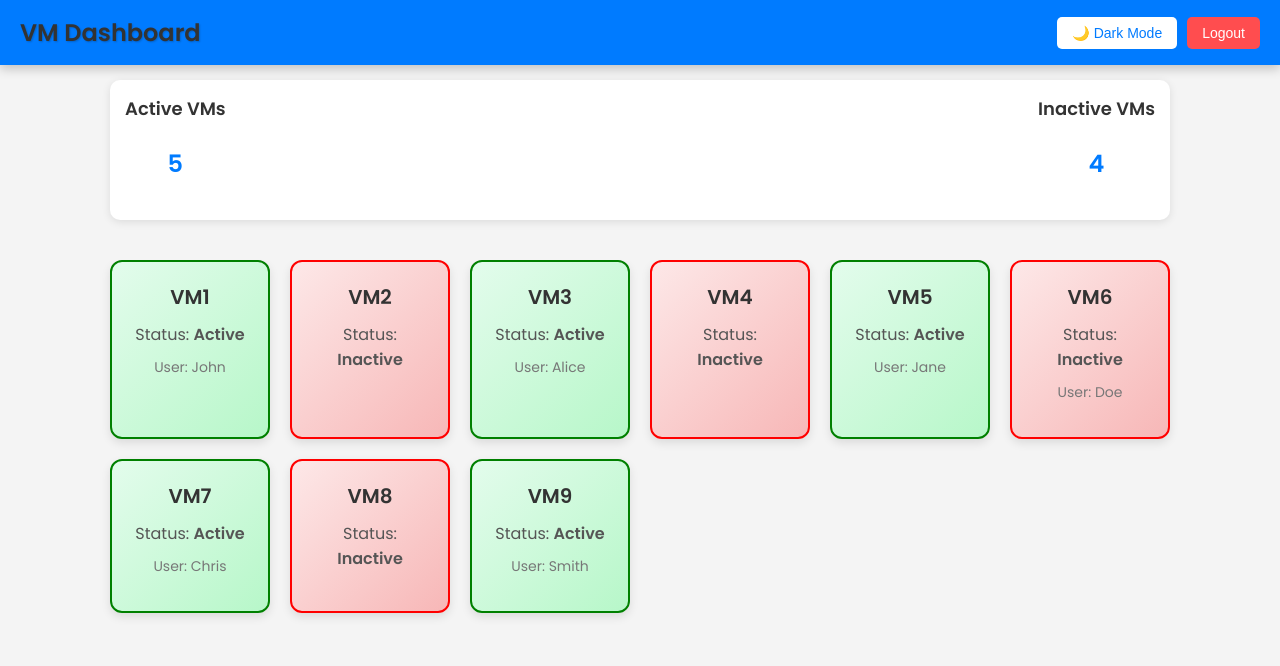
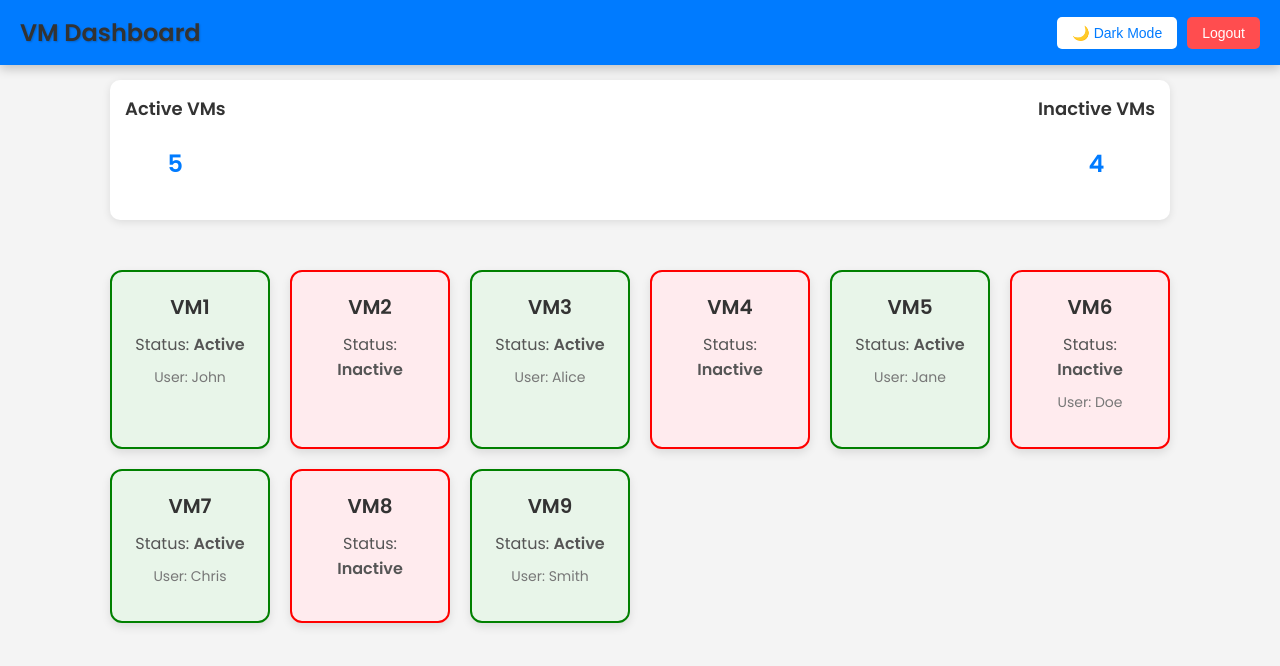
Before and after one commit to sujilagapi/vm-user-management-app, a React (Create React App) app in the folder frontend/: page /dashboard in a window 1280 px wide. Shown: the top 666 px of the page. Built offline with nearby package versions, Linux system fonts and the light colour scheme.

Commit message:
Almost ok

```diff
--- a/frontend/src/components/Dashboard.css
+++ b/frontend/src/components/Dashboard.css
@@ -95,7 +95,7 @@
 .vm-section {
     flex: 1;
     margin: 20px 0;
-    padding: 0 20px;
+    padding: 10px 20px;
     overflow-y: auto;
 }
 
--- a/frontend/src/index.css
+++ b/frontend/src/index.css
@@ -17,8 +17,8 @@
   --button-bg-color-dark: #bb86fc;
   --button-hover-bg-color-dark: #3700b3;
   --link-color-dark: #bb86fc;
-  --active-card-bg: linear-gradient(135deg, #e3fcec, #b7f7c9);
-  --inactive-card-bg: linear-gradient(135deg, #fde8e8, #f7b7b7);
+  --active-card-bg: #e8f5e9;
+  --inactive-card-bg:  #ffebee;
   --active-border-color: green;
   --inactive-border-color: red;
   --text-color-secondary: #555;
@@ -37,8 +37,6 @@
   --button-bg-color: var(--button-bg-color-light);
   --button-hover-bg-color: var(--button-hover-bg-color-light);
   --link-color: var(--link-color-light);
-  --active-card-bg: linear-gradient(135deg, #e3fcec, #b7f7c9);
-  --inactive-card-bg: linear-gradient(135deg, #fde8e8, #f7b7b7);
 }
 
 [data-theme="dark"] {
@@ -50,8 +48,6 @@
   --button-bg-color: var(--button-bg-color-dark);
   --button-hover-bg-color: var(--button-hover-bg-color-dark);
   --link-color: var(--link-color-dark);
-  --active-card-bg: linear-gradient(135deg, #284b3d, #3a7d55);
-  --inactive-card-bg: linear-gradient(135deg, #552525, #7d3a3a);
 }
 
 /* Global Styling */
```
